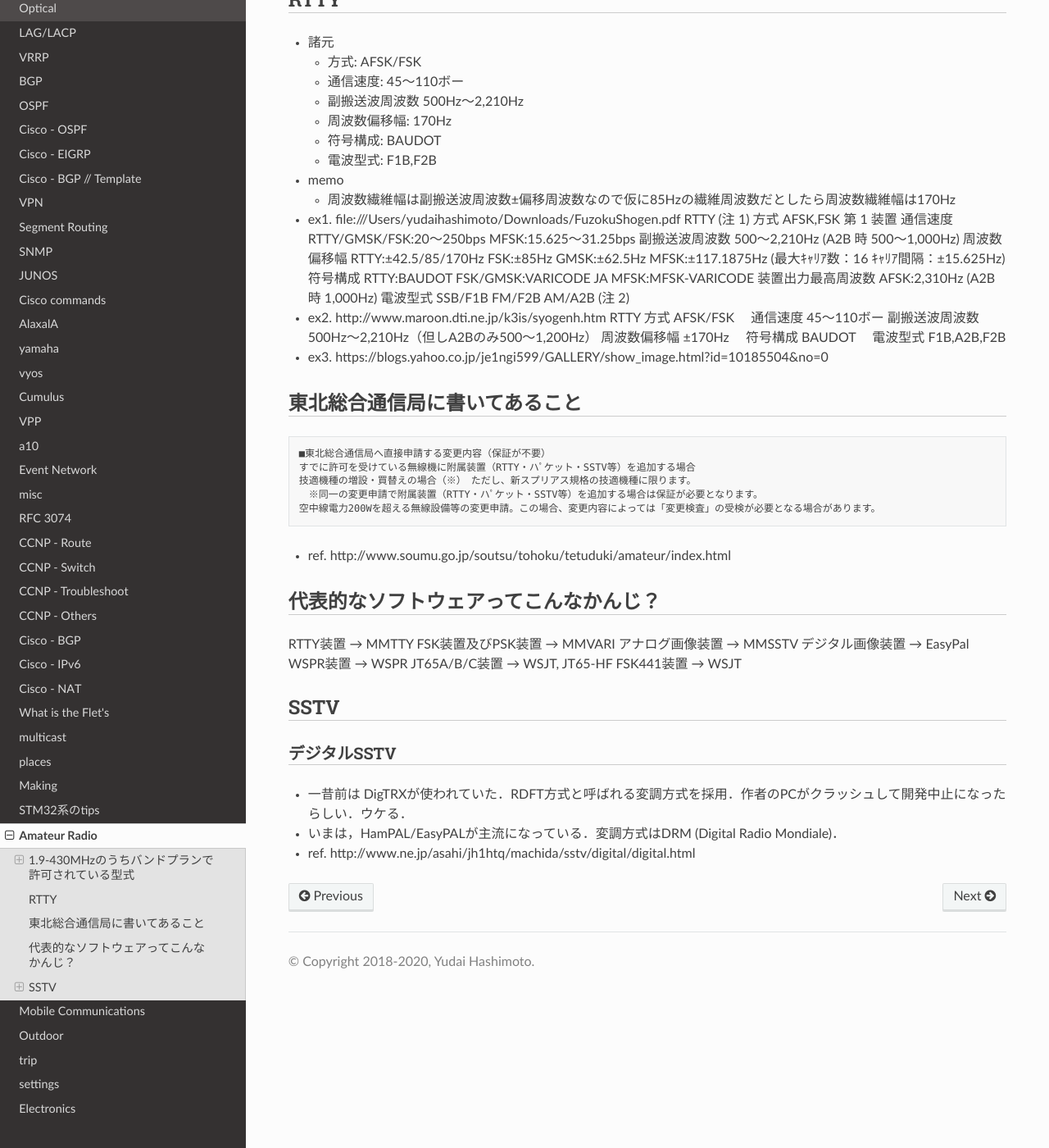
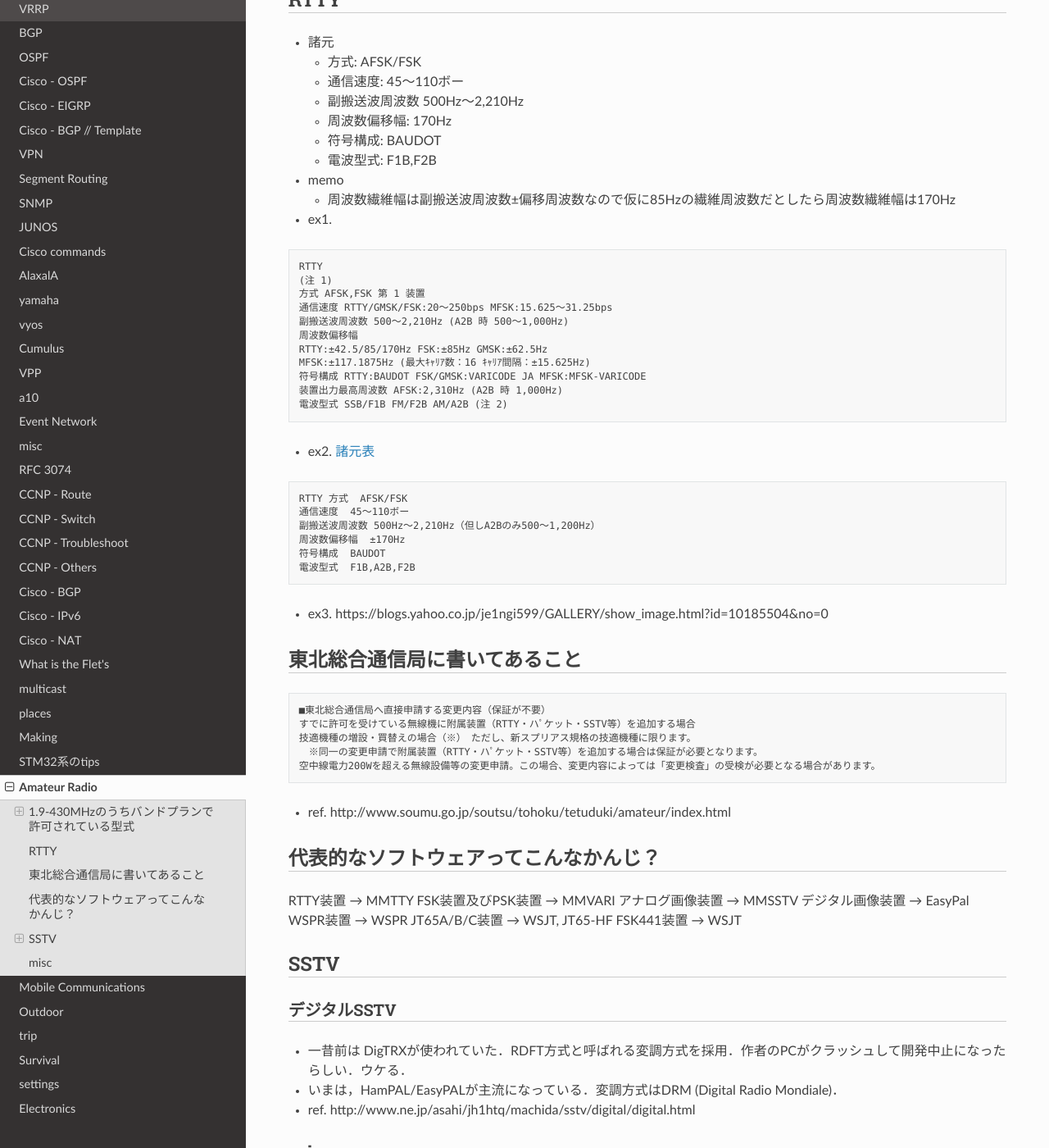
Before and after one commit to jp7fkf/JP7FKF-Warehouse, a Sphinx documentation site: the page built from source/hobbies/hamradio.md, in a window 1280 px wide and 1400 px high, scrolled down 670 px. Shown: the whole window at 82% size. Built offline with Sphinx 7.4.7 and the Read the Docs theme 2.0.0, drawn with Linux system fonts in a browser that asks for light colours; some of the changed text lies outside the part shown.

Commit message:
2021-05-06 17:06:23 JST

````diff
--- a/source/hobbies/hamradio.md
+++ b/source/hobbies/hamradio.md
@@ -40,7 +40,6 @@
 144MHz
 430MHz
 
-
 ## RTTY
 - 諸元
   - 方式: AFSK/FSK
@@ -52,8 +51,8 @@
 - memo
   - 周波数繊維幅は副搬送波周波数±偏移周波数なので仮に85Hzの繊維周波数だとしたら周波数繊維幅は170Hz
 
-
-- ex1. file:///Users/yudaihashimoto/Downloads/FuzokuShogen.pdf
+- ex1.
+```
 RTTY
 (注 1)
 方式 AFSK,FSK 第 1 装置
@@ -65,15 +64,17 @@ MFSK:±117.1875Hz (最大ｷｬﾘｱ数：16 ｷｬﾘｱ間隔：±15.625Hz)
 符号構成 RTTY:BAUDOT FSK/GMSK:VARICODE JA MFSK:MFSK-VARICODE
 装置出力最高周波数 AFSK:2,310Hz (A2B 時 1,000Hz)
 電波型式 SSB/F1B FM/F2B AM/A2B (注 2)
+```
 
-- ex2. http://www.maroon.dti.ne.jp/k3is/syogenh.htm
+- ex2. [諸元表](http://www.maroon.dti.ne.jp/k3is/syogenh.htm)
+```
 RTTY 方式  AFSK/FSK
 通信速度  45～110ボー
 副搬送波周波数 500Hz～2,210Hz（但しA2Bのみ500～1,200Hz）
 周波数偏移幅  ±170Hz
 符号構成  BAUDOT
 電波型式  F1B,A2B,F2B
-
+```
 - ex3. https://blogs.yahoo.co.jp/je1ngi599/GALLERY/show_image.html?id=10185504&no=0
 
 ## 東北総合通信局に書いてあること
@@ -101,3 +102,7 @@ FSK441装置 → WSJT
 - 一昔前は DigTRXが使われていた．RDFT方式と呼ばれる変調方式を採用．作者のPCがクラッシュして開発中止になったらしい．ウケる．
 - いまは，HamPAL/EasyPALが主流になっている．変調方式はDRM (Digital Radio Mondiale)．
 - ref. http://www.ne.jp/asahi/jh1htq/machida/sstv/digital/digital.html
+
+## misc
+- [アンテナケーブル、他 / 横浜システムマリン](http://www.ysmweb.co.jp/mail_order/sub_12.html)
+- マグネチックループ造りたい．shielded magnetic loopがよさそう．ポータブル，マルチマッチングにできないか．
--- a/source/index.rst
+++ b/source/index.rst
@@ -150,6 +150,7 @@ Welcome to JP7FKF-Warehouse!
   hobbies/mobile_communication
   hobbies/outdoor
   hobbies/trip
+  hobbies/survival
   settings
   electronics/electronics
 
````
Also changed, not shown: source/hobbies/survival.md (added, +33 -0 lines), source/dialy/202105.md (line endings or trailing spaces).
